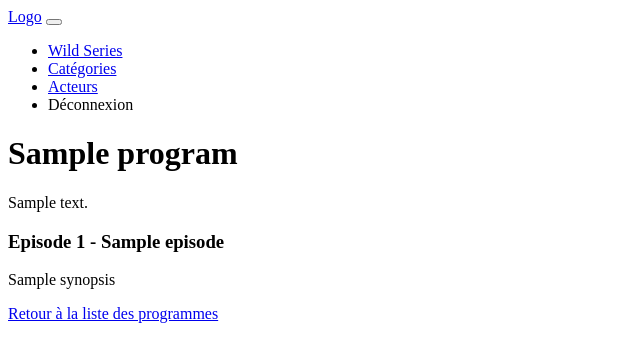
After one commit to StephanieAMANS/wild-series, a Symfony app: template templates/program/episode_show.html.twig in a window 1280 px wide. The commit adds this page. Shown: the top 362 px of the page, without its empty margins (0-640 px from the left). Run offline with Twig, Linux system fonts and the light colour scheme; the template is opened without the code that fills it: most values are stand-ins (such as "Sample title", 1, 10 or a date in 2020); some libraries are stand-ins or nearby versions.

Commit message:
create param converter

```diff
--- /dev/null
+++ b/templates/program/episode_show.html.twig
@@ -0,0 +1,16 @@
+{%  extends 'base.html.twig' %}
+{% block title %}{% endblock %}
+
+{% block body %}
+    <div class="media m-auto w-50">
+        <div class="media-body">
+            <h1 class="text-light mb-5 text-center mt-4"> {{ program.title }} </h1>
+                <p class="text-light">{{ season.description }}</p>
+                    <h3 class="text-light"> Episode {{ episode.number }} - {{ episode.title }}</h3>
+                <p class="text-light">{{ episode.synopsis }}</p>
+        </div>
+        <a class="text-light" href="{{ path('program_index') }}">
+            Retour à la liste des programmes
+        </a>
+    </div>
+{% endblock %}
--- a/templates/program/show.html.twig
+++ b/templates/program/show.html.twig
@@ -9,7 +9,7 @@
             <ul>
                 {% for season in seasons %}
                 <li>{{ season.description }}</li>
-                    <a class="text-light" href="{{ path('program_show_season',{programId: program.id, seasonId: season.id}) }}"> Voir la saison </a>
+                    <a class="text-light" href="{{ path('program_show_season',{program: program.id, season: season.id}) }}"> Voir la saison </a>
                 {% endfor %}
             </ul>
         </div>
```
Also changed, not shown: src/Controller/ProgramController.php (+22 -28 lines).
